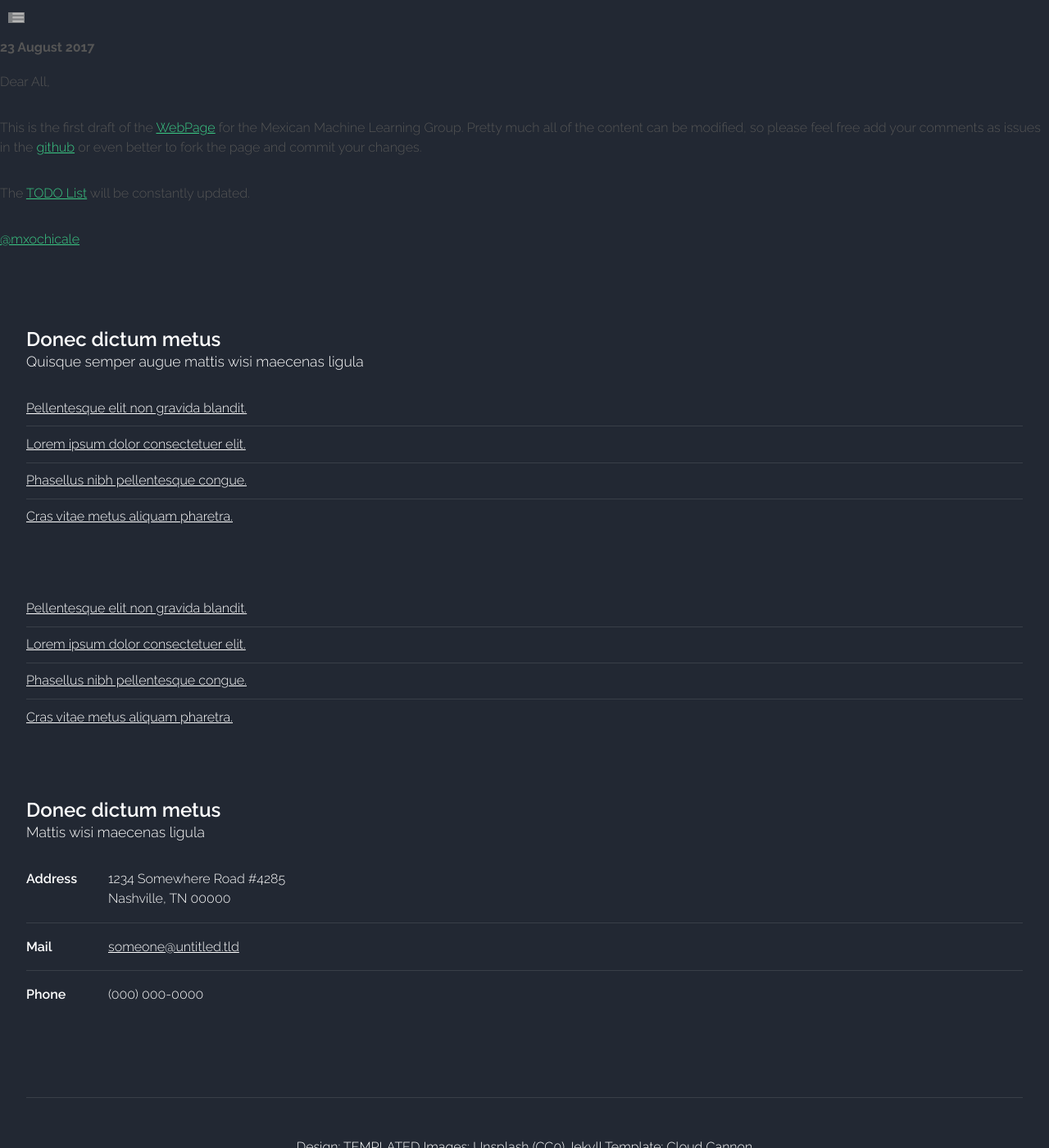
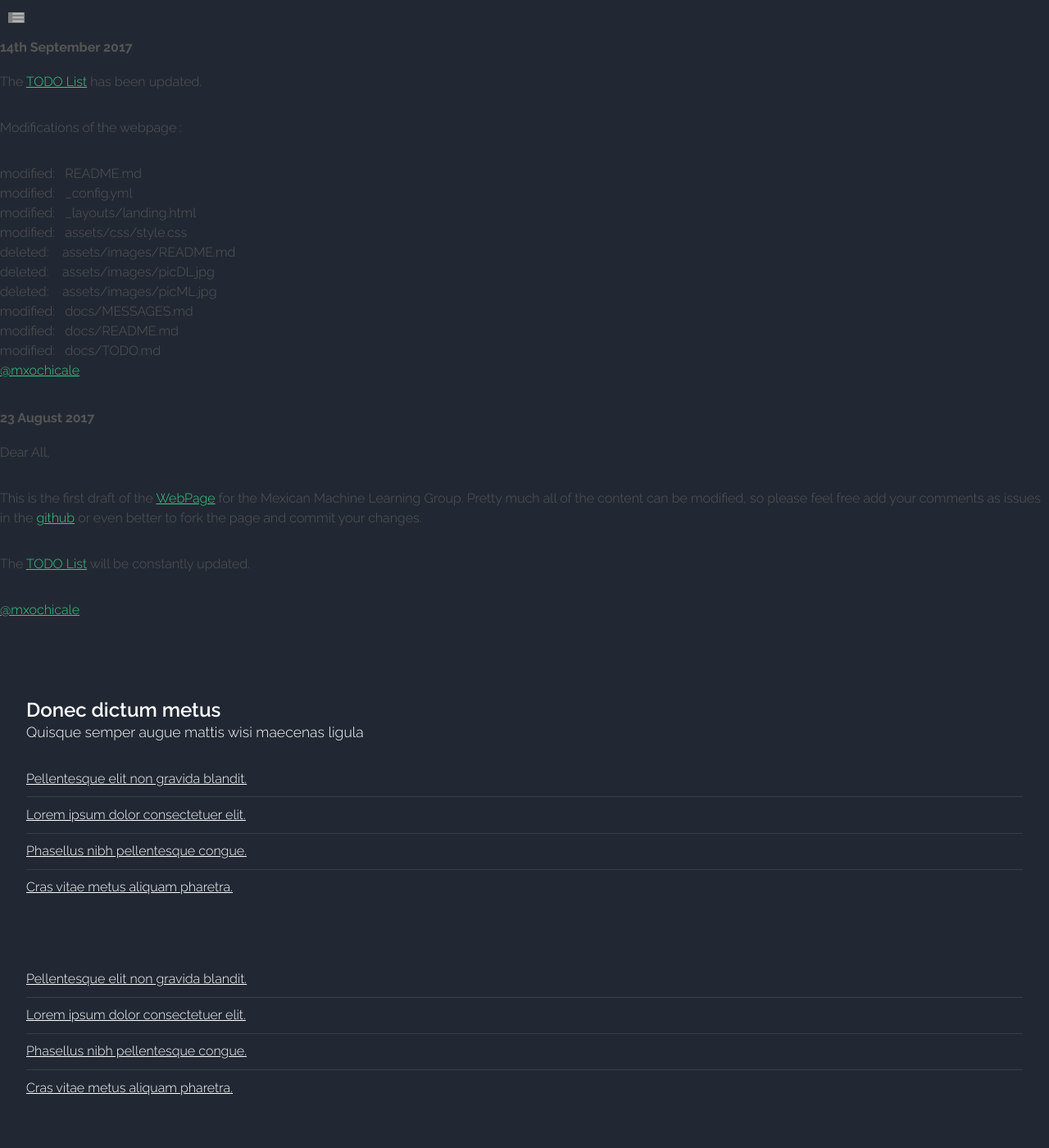
Before and after one commit to etanmn283/p11, a Jekyll site: the page built from docs/MESSAGES.md, in a window 1280 px wide and 1400 px high. Shown: the whole window at 82% size. Built offline with Jekyll 4.4.1, drawn with Linux system fonts in a browser that asks for light colours; our own code applies the rules of GitHub Pages for plain Markdown files; grey boxes are pictures that could not be loaded.

Commit message:
second update

````diff
--- a/_config.yml
+++ b/_config.yml
@@ -1,4 +1,4 @@
-name: Mexican Machine Learning Group
+name: Mexican Machine for Mexico
 description: Horizons template for Jekyll
 paginate: 10
 baseurl: '/webpage'
--- a/assets/css/style.css
+++ b/assets/css/style.css
@@ -471,7 +471,7 @@
 /* Header */
 
 	#header {
-		background: #333333 url("../images/picDL.jpg") no-repeat;
+		background: #333333 url("../images/banner/banner_ml4mx_v00.png") no-repeat;
 		background-size: cover;
 		color: #fff;
 		padding: 6em 0;
--- a/docs/MESSAGES.md
+++ b/docs/MESSAGES.md
@@ -1,3 +1,30 @@
+
+
+# 14th September 2017
+
+
+The [TODO List](https://github.com/MexicanMachineLearningGroup/webpage/blob/master/docs/TODO.md)
+has been updated.
+
+Modifications of the webpage :
+
+```
+modified:   README.md
+modified:   _config.yml
+modified:   _layouts/landing.html
+modified:   assets/css/style.css
+deleted:    assets/images/README.md
+deleted:    assets/images/picDL.jpg
+deleted:    assets/images/picML.jpg
+modified:   docs/MESSAGES.md
+modified:   docs/README.md
+modified:   docs/TODO.md
+```
+
+
+[@mxochicale](https://github.com/mxochicale)
+
+
 
 
 # 23 August 2017
````
Also changed, not shown: _layouts/landing.html (+6 -3 lines), assets/images/banner/README.md (renamed from assets/images/README.md, +15 -1 lines), docs/README.md (+15 -2 lines), docs/TODO.md (+16 -8 lines), README.md, assets/images/banner/814d162d7a1d74085bce0c93f22de276--mexico-flag-mexicans.jpg (added), assets/images/banner/banner_ml4mx_v00.png (added), assets/images/banner/drawing.svg (added), assets/images/banner/picDL.jpg (renamed from assets/images/picDL.jpg), assets/images/banner/picML.jpg (renamed from assets/images/picML.jpg).
